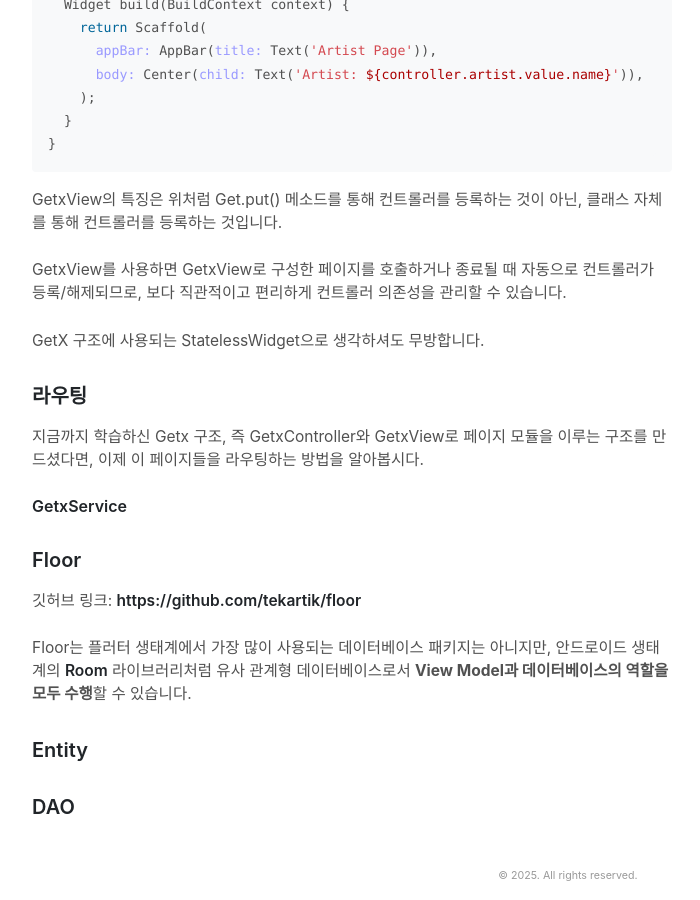
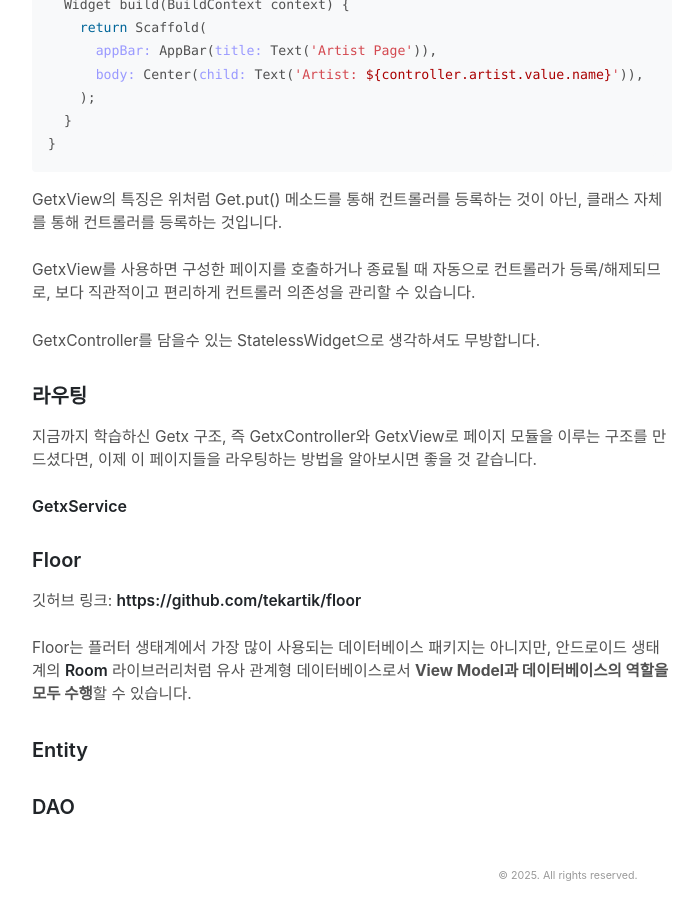
Before and after one commit to dc143cDev/dc143cDev.github.io, a Jekyll site: the page built from _posts/2024-12-07-base-architecture.md, in a window 1280 px wide and 900 px high, scrolled down 6082 px. Shown: the whole window, without its empty margins (288-988 px from the left). Built offline with Jekyll 4.4.1, drawn with Linux system fonts in a browser that asks for light colours; some web fonts are replaced.

Commit message:
Update 2024-12-07-base-architecture.md

```diff
--- a/_posts/2024-12-07-base-architecture.md
+++ b/_posts/2024-12-07-base-architecture.md
@@ -247,13 +247,14 @@ class ArtistPage extends GetxView<ArtistController> {
 
 GetxView의 특징은 위처럼 Get.put() 메소드를 통해 컨트롤러를 등록하는 것이 아닌, 클래스 자체를 통해 컨트롤러를 등록하는 것입니다.
 
-GetxView를 사용하면 GetxView로 구성한 페이지를 호출하거나 종료될 때 자동으로 컨트롤러가 등록/해제되므로, 보다 직관적이고 편리하게 컨트롤러 의존성을 관리할 수 있습니다.
+GetxView를 사용하면 구성한 페이지를 호출하거나 종료될 때 자동으로 컨트롤러가 등록/해제되므로, 보다 직관적이고 편리하게 컨트롤러 의존성을 관리할 수 있습니다.
 
-GetX 구조에 사용되는 StatelessWidget으로 생각하셔도 무방합니다.
+GetxController를 담을수 있는 StatelessWidget으로 생각하셔도 무방합니다.
 
 ### 라우팅
 
-지금까지 학습하신 Getx 구조, 즉 GetxController와 GetxView로 페이지 모듈을 이루는 구조를 만드셨다면, 이제 이 페이지들을 라우팅하는 방법을 알아봅시다.
+지금까지 학습하신 Getx 구조, 즉 GetxController와 GetxView로 페이지 모듈을 이루는 구조를 만드셨다면, 이제 이 페이지들을 라우팅하는 방법을 알아보시면 좋을 것 같습니다.
+
 
 
 
```
